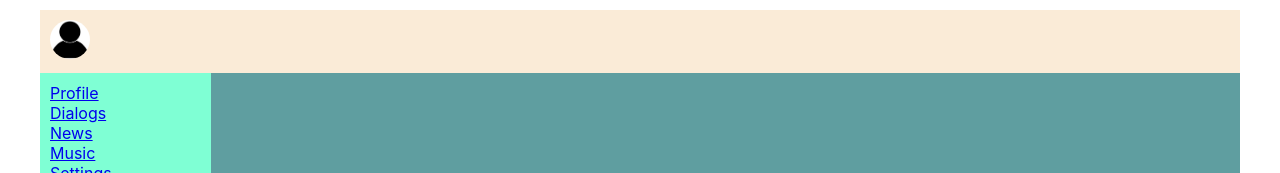
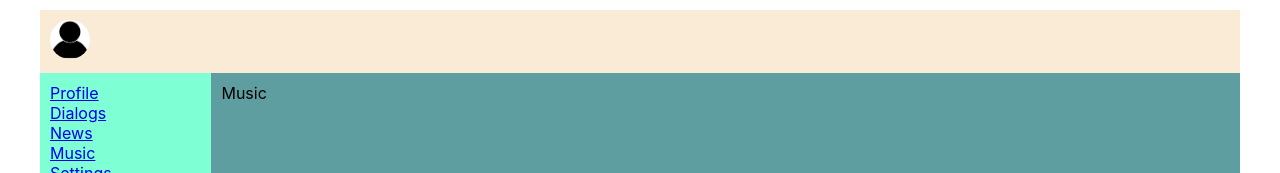
Before and after one commit to AliaksandrLiubanets/sn_typescript, a React (Create React App) app: page /music in a window 1280 px wide. Shown: the top 173 px of the page. Built offline with nearby package versions, Linux system fonts and the light colour scheme.

Commit message:
Add Route for News, Settings, Music

```diff
--- a/src/App.tsx
+++ b/src/App.tsx
@@ -5,6 +5,9 @@ import Navbar from './components/Navbar/Navbar'
 import Profile from './components/Profile/Profile'
 import Dialogs from './components/Dialogs/Dialogs'
 import {BrowserRouter, Route} from 'react-router-dom'
+import News from './components/News'
+import Music from './components/Music'
+import Settings from './components/Settings'
 
 function App() {
     return (
@@ -15,6 +18,9 @@ function App() {
                 <div className='content'>
                     <Route path='/dialogs' component={Dialogs} />
                     <Route path='/profile' component={Profile} />
+                    <Route path='/news' component={News} />
+                    <Route path='/music' component={Music} />
+                    <Route path='/settings' component={Settings} />
 
                 </div>
                 {/*<Profile />*/}
--- /dev/null
+++ b/src/components/Music.tsx
@@ -0,0 +1,7 @@
+function Music() {
+    return <div>
+        Music
+    </div>
+}
+
+export default Music
--- /dev/null
+++ b/src/components/News.tsx
@@ -0,0 +1,7 @@
+function News() {
+    return <div>
+        News
+    </div>
+}
+
+export default News
--- /dev/null
+++ b/src/components/Settings.tsx
@@ -0,0 +1,7 @@
+function Settings() {
+    return <div>
+        Settings
+    </div>
+}
+
+export default Settings
```
